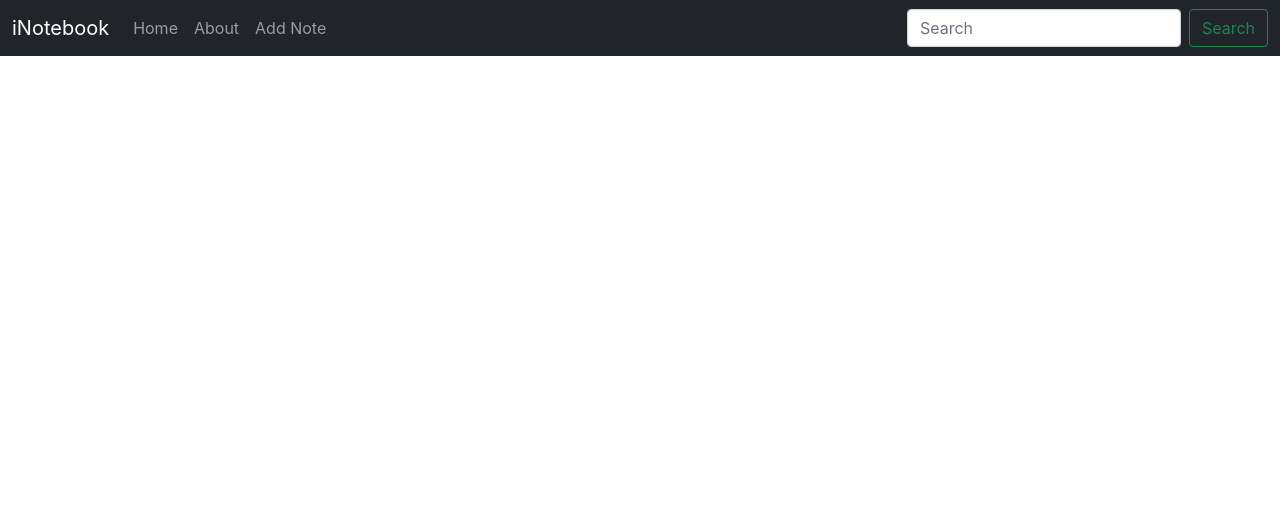
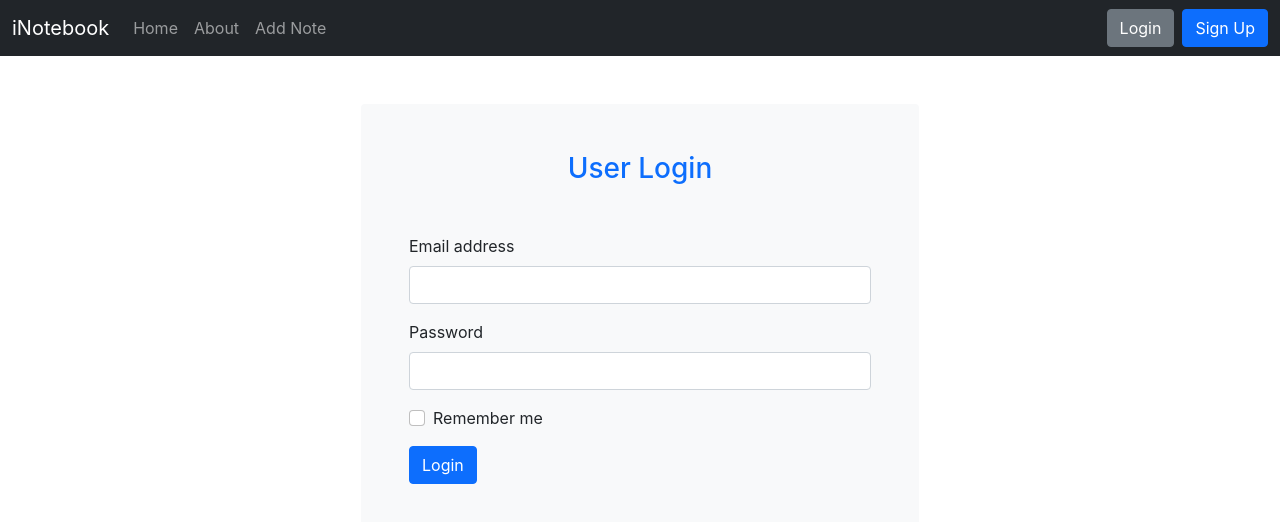
Before and after one commit to alijawad1511/Cloudiary-MERN, a React (Create React App) app in the folder client/: page /login in a window 1280 px wide. Shown: the top 522 px of the page. Built offline with nearby package versions, Linux system fonts and the light colour scheme.

Commit message:
- Login Page added (Completed) - Sign Up Page added

```diff
--- a/client/src/App.js
+++ b/client/src/App.js
@@ -9,6 +9,8 @@ import Home from './components/Home';
 import About from './components/About';
 import AddNote from './components/AddNote';
 import { NoteProvider } from './contexts/NoteContext';
+import Login from './components/Login';
+import Signup from './components/Signup';
 
 
 function App() {
@@ -22,6 +24,8 @@ function App() {
               <Route path="/" element={<Home />} />
               <Route path="/about" element={<About />} />
               <Route path="/addnote" element={<AddNote />} />
+              <Route path="/login" element={<Login/>} />
+              <Route path="/signup" element={<Signup/>} />
             </Routes>
           </div>
         </Router>
--- /dev/null
+++ b/client/src/components/Login.js
@@ -0,0 +1,46 @@
+import React,{useState} from 'react'
+
+const Login = () => {
+
+    const [credentials, setCredentials] = useState({ email: "", password: "" });
+
+
+    const onChange = (e) => {
+        setCredentials({...credentials, [e.target.name]: e.target.value});
+    }
+
+    const submitForm = async (e) => {
+        e.preventDefault();
+        const response = await fetch(`http://localhost:5000/api/users/login`, {
+            method: 'POST',
+            headers: {
+                'Content-Type': 'application/json'
+            },
+            body: JSON.stringify({ email: credentials.email, password: credentials.password })
+        });
+
+        const json = await response.json();
+        console.log(json);
+    }
+
+    return (
+        <form onSubmit={submitForm} className='mt-5 w-50 m-auto p-5 bg-light rounded'>
+            <h3 className='text-center text-primary mb-5'>User Login</h3>
+            <div className="mb-3">
+                <label htmlFor="email" className="form-label">Email address</label>
+                <input type="email" onChange={onChange} className="form-control" name="email" />
+            </div>
+            <div className="mb-3">
+                <label htmlFor="password" className="form-label">Password</label>
+                <input type="password" onChange={onChange} className="form-control" name="password" />
+            </div>
+            <div className="mb-3 form-check">
+                <input type="checkbox" className="form-check-input" name='remember' id="remember" />
+                <label className="form-check-label" htmlFor="remember">Remember me</label>
+            </div>
+            <button type="submit" className="btn btn-primary">Login</button>
+        </form>
+    )
+}
+
+export default Login
--- a/client/src/components/Navbar.js
+++ b/client/src/components/Navbar.js
@@ -31,10 +31,10 @@ const Navbar = () => {
                                 <Link className={`nav-link ${location.pathname === '/addnote' ? 'active' : ''}`} to="/addnote">Add Note</Link>
                             </li>
                         </ul>
-                        <form className="d-flex">
-                            <input className="form-control me-2" type="search" placeholder="Search" aria-label="Search" />
-                            <button className="btn btn-outline-success" type="submit">Search</button>
-                        </form>
+                        <div className="">
+                            <Link className='btn btn-secondary me-2' to='/login'>Login</Link>
+                            <Link className='btn btn-primary' to='/signup'>Sign Up</Link>
+                        </div>
                     </div>
                 </div>
             </nav>
--- /dev/null
+++ b/client/src/components/Signup.js
@@ -0,0 +1,9 @@
+import React from 'react'
+
+const Signup = () => {
+  return (
+    <div>Signup</div>
+  )
+}
+
+export default Signup
```
